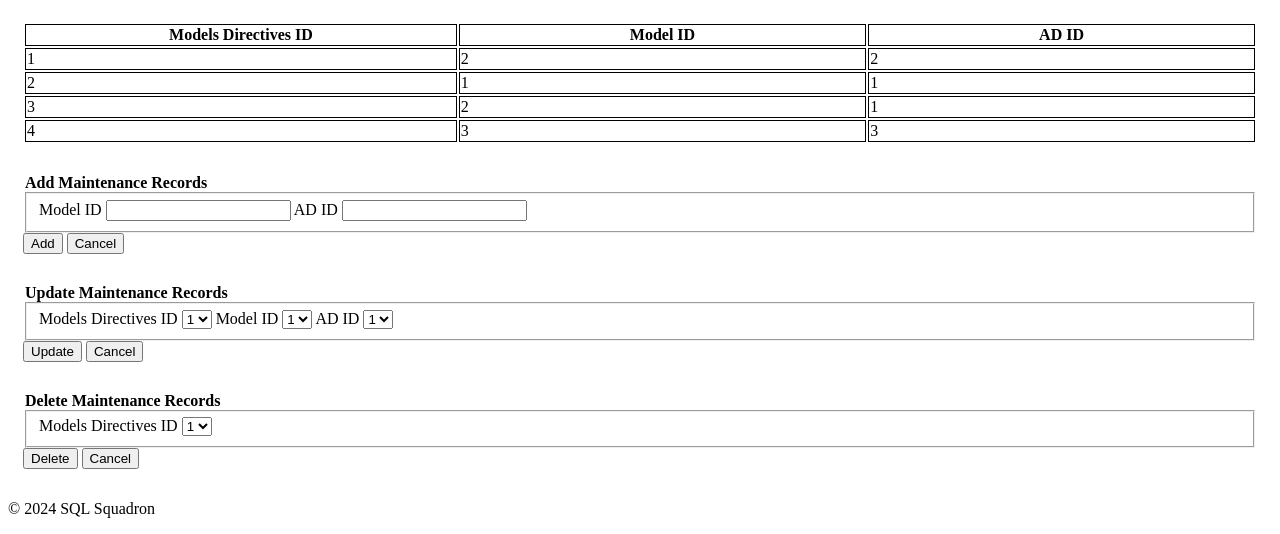
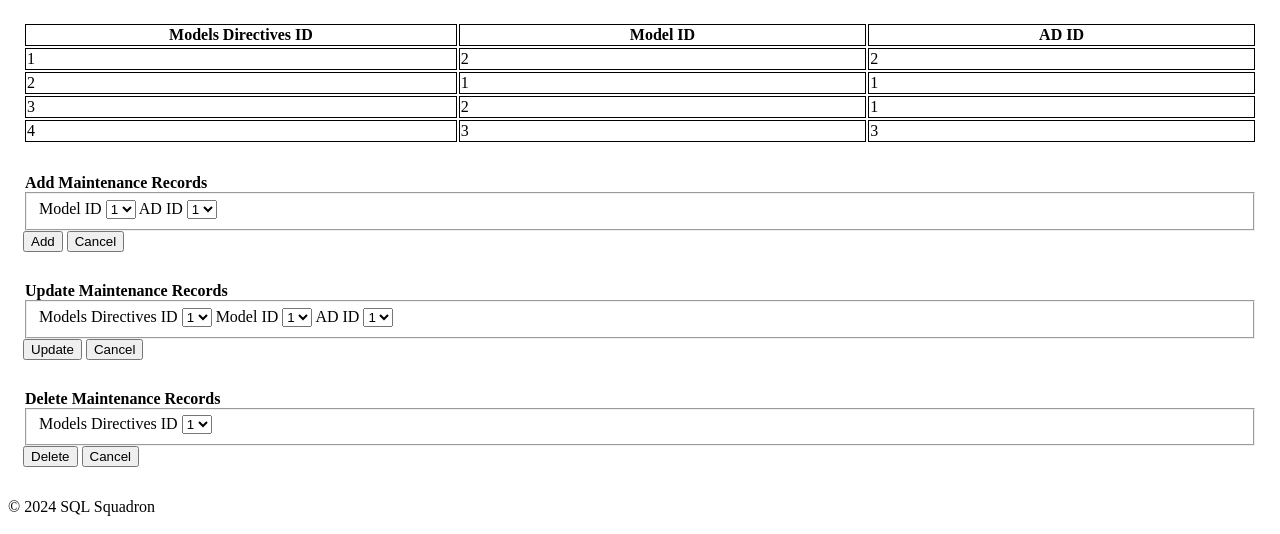
Before and after one commit to emburyj/Airworthiness_Database, a Flask app: page /Models_Directives in a window 1280 px wide. Shown: the part 332-866 px from the top of the page. Run offline with Flask 3, Linux system fonts and the light colour scheme; some libraries are stand-ins or nearby versions.

Commit message:
Changed the Models_Directive Add input to dropdowns.

```diff
--- a/templates/Models_Directives.html
+++ b/templates/Models_Directives.html
@@ -27,9 +27,18 @@
     <legend><strong>Add {{ page_name }}</strong></legend>
     <fieldset>
         <label>Model ID</label>
-        <input type="text" name="MID">
+        <select name="MDID">
+                <option value=1> 1</option>
+                <option value=2> 2</option>
+                <option value=3> 3</option>
+                <option value=4> 4</option>
+        </select>
         <label>AD ID</label>
-        <input type="text" name="ADID">
+        <select name="ModelID">
+                <option value=1> 1</option>
+                <option value=2> 2</option>
+                <option value=3> 3</option>
+        </select>
     </fieldset>
     <input class="btn" type="submit" id="NewMD" value="Add">
     <input class="btn" type="button" value="Cancel">
```
